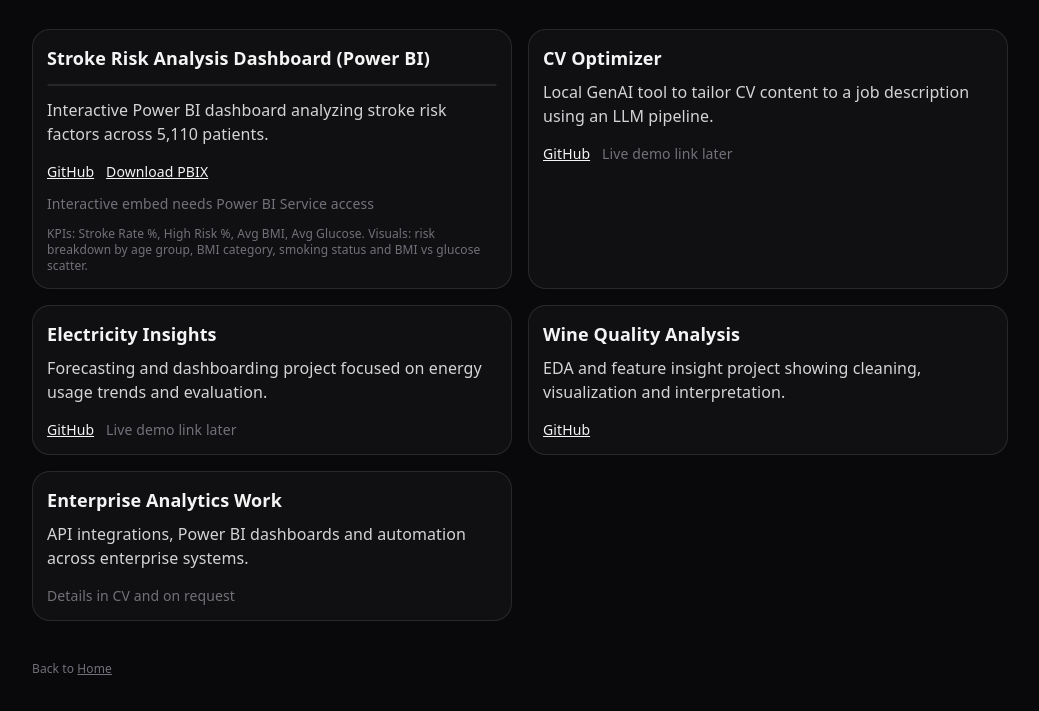
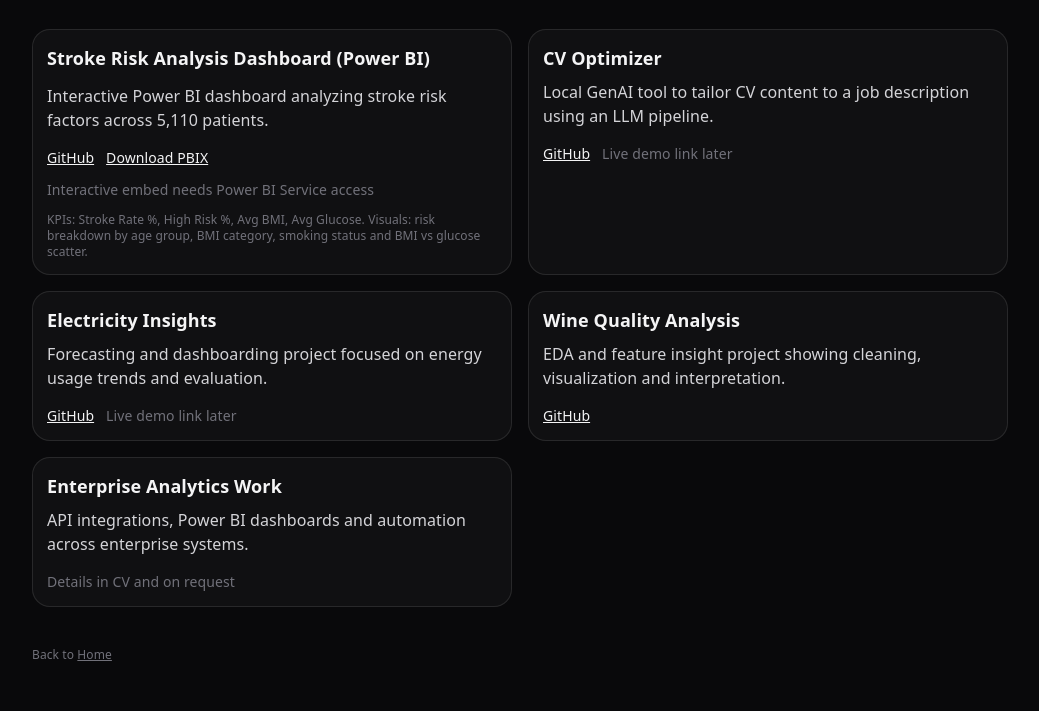
Before and after one commit to Darpen24/Darpen24.github.io, a plain HTML site: page projects.html in a window 1280 px wide. Shown: the part 175-886 px from the top of the page, without its empty margins (120-1159 px from the left). Drawn offline with nearby package versions, Linux system fonts and the light colour scheme.

Commit message:
Update projects.html

```diff
--- a/projects.html
+++ b/projects.html
@@ -25,11 +25,6 @@
 
       <div class="card">
         <div class="text-lg font-semibold">Stroke Risk Analysis Dashboard (Power BI)</div>
-
-        <img
-          class="mt-3 w-full rounded-lg border border-zinc-800"
-          loading="lazy"
-        />
 
         <p class="mt-3 text-zinc-300">
           Interactive Power BI dashboard analyzing stroke risk factors across 5,110 patients.
```
